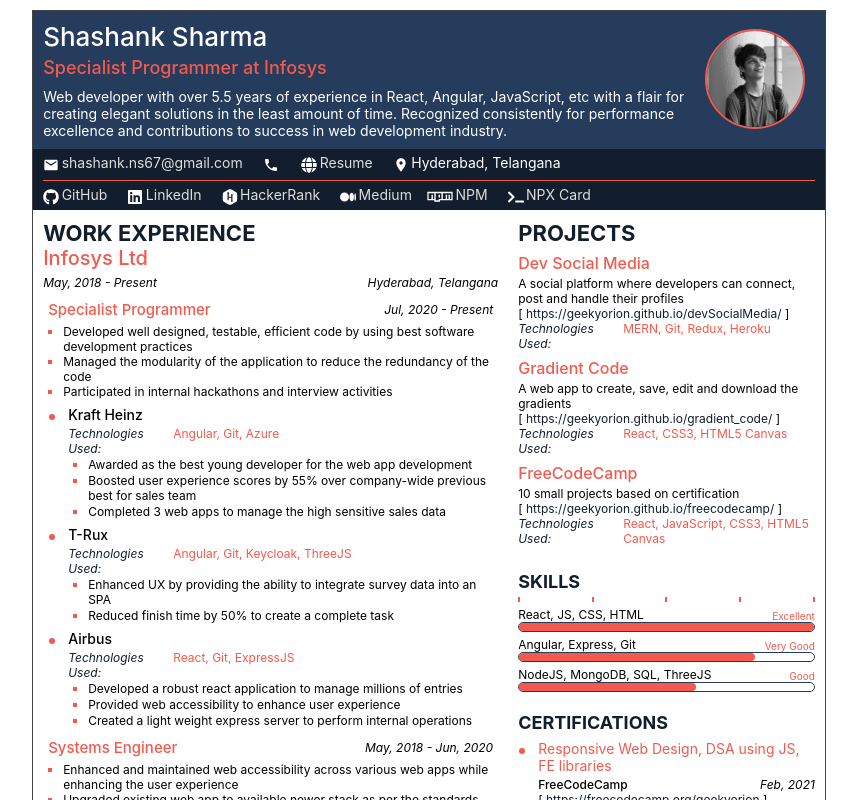
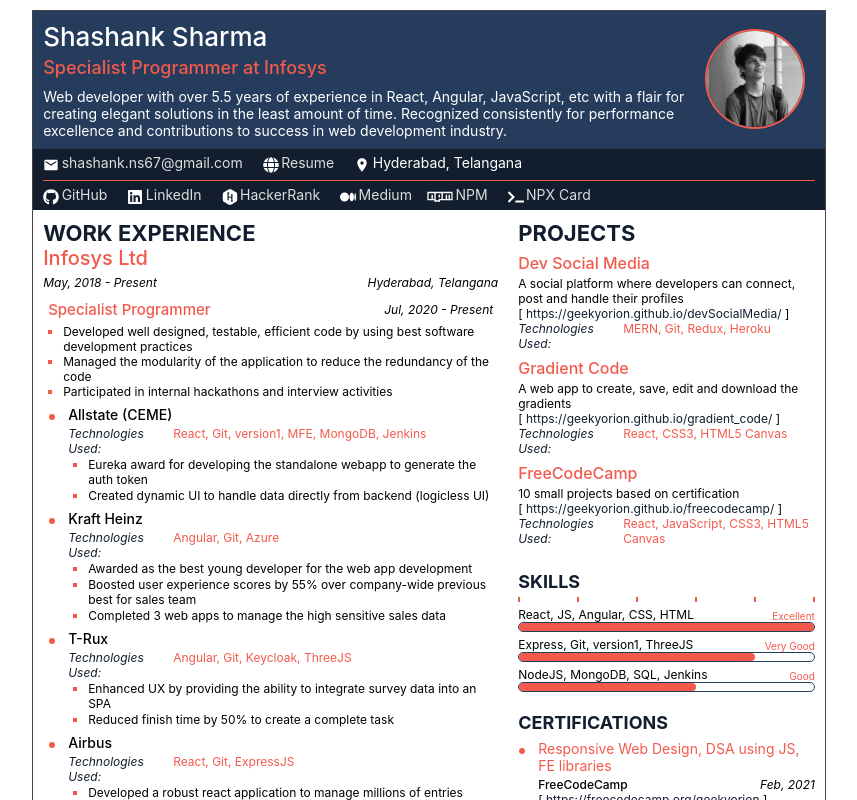
Before and after one commit to geekyorion/resume, a React (Create React App) app: page / in a window 1280 px wide. Shown: the top 800 px of the page, without its empty margins (211-1068 px from the left). Built offline with nearby package versions, Linux system fonts and the light colour scheme.

Commit message:
added CNAME to public folder for gh-build

```diff
--- a/package.json
+++ b/package.json
@@ -2,7 +2,7 @@
   "name": "resume-builder",
   "description": "A simple resume built using JSON data",
   "version": "0.1.0",
-  "homepage": "https://geekyorion.github.io/resume/",
+  "homepage": "https://geekyorion.com/",
   "author": {
     "name": "geekyorion",
     "url": "https://github.com/geekyorion/"
--- a/src/components/Extra/Skills/Skills.js
+++ b/src/components/Extra/Skills/Skills.js
@@ -8,7 +8,7 @@
     <div className="skills-wrapper">
       <h3 className="sub-comp-header">Skills</h3>
       <div className="skills-scales">
-        {new Array(5).fill(null).map((_, index) => (
+        {new Array(6).fill(null).map((_, index) => (
           <div className="skills-scale" key={`scale-${index}`}></div>
         ))}
       </div>
--- a/src/data/data.json
+++ b/src/data/data.json
@@ -16,7 +16,7 @@
       }, {
         "type": "phone",
         "value": "",
-        "isHidden": false,
+        "isHidden": true,
         "icon": "phone"
       }, {
         "type": "website",
@@ -99,6 +99,14 @@
           },
           "projects": [
             {
+              "name": "Allstate (CEME)",
+              "technologies": ["React", "Git", "version1", "MFE", "MongoDB", "Jenkins"],
+              "responsibilities": [
+                "Eureka award for developing the standalone webapp to generate the auth token",
+                "Created dynamic UI to handle data directly from backend (logicless UI)"
+              ]
+            },
+            {
               "name": "Kraft Heinz",
               "technologies": ["Angular", "Git", "Azure"],
               "responsibilities": [
@@ -175,7 +183,7 @@
       "degree": "",
       "school": "Rajasthali Vidyapeeth Sen Sec School, Nawa, Rajasthan",
       "score": "75.6%",
-      "isHidden": false,
+      "isHidden": true,
       "duration": {
         "from": "Jun, 2012",
         "to": "May, 2013"
@@ -186,7 +194,7 @@
       "degree": "",
       "school": "Rajasthali Vidyapeeth Sen Sec School, Nawa, Rajasthan",
       "score": "79.0%",
-      "isHidden": false,
+      "isHidden": true,
       "duration": {
         "from": "July, 2010",
         "to": "Jun, 2011"
@@ -341,17 +349,17 @@
     "skills": [
       {
         "rating": 5,
-        "technologies": ["React", "JS", "CSS", "HTML"],
+        "technologies": ["React", "JS", "Angular", "CSS", "HTML"],
         "info": "Excellent"
       },
       {
         "rating": 4,
-        "technologies": ["Angular", "Express", "Git"],
+        "technologies": ["Express", "Git", "version1", "ThreeJS"],
         "info": "Very Good"
       },
       {
         "rating": 3,
-        "technologies": ["NodeJS", "MongoDB", "SQL", "ThreeJS"],
+        "technologies": ["NodeJS", "MongoDB", "SQL", "Jenkins"],
         "info": "Good"
       }
     ],
@@ -364,7 +372,7 @@
       "Ubuntu",
       "etc."
     ],
-    "interests": ["Chess", "Sudoku", "Listening to LoFi Music"],
+    "interests": ["Chess (Aiming for FIDE Rated player)", "Sudoku", "LoFi Music"],
     "languages": [
       { "language": "Hindi", "rating": 5, "info": "Native or Bilingual Proficiency" },
       { "language": "English", "rating": 4, "info": "Full Professional Proficiency" },
```
Also changed, not shown: 1 other file (tests, documents, lock files or other folders).
